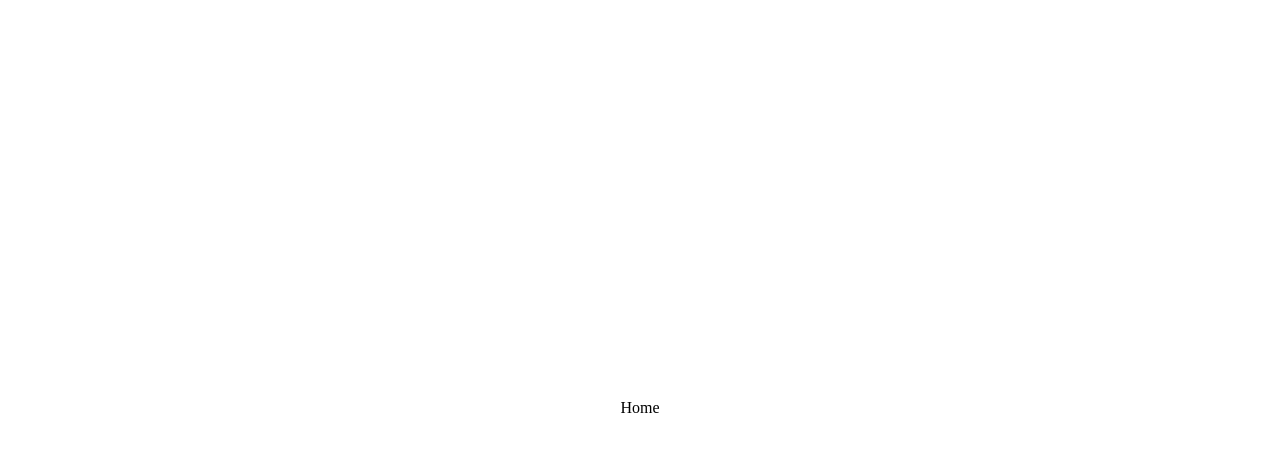
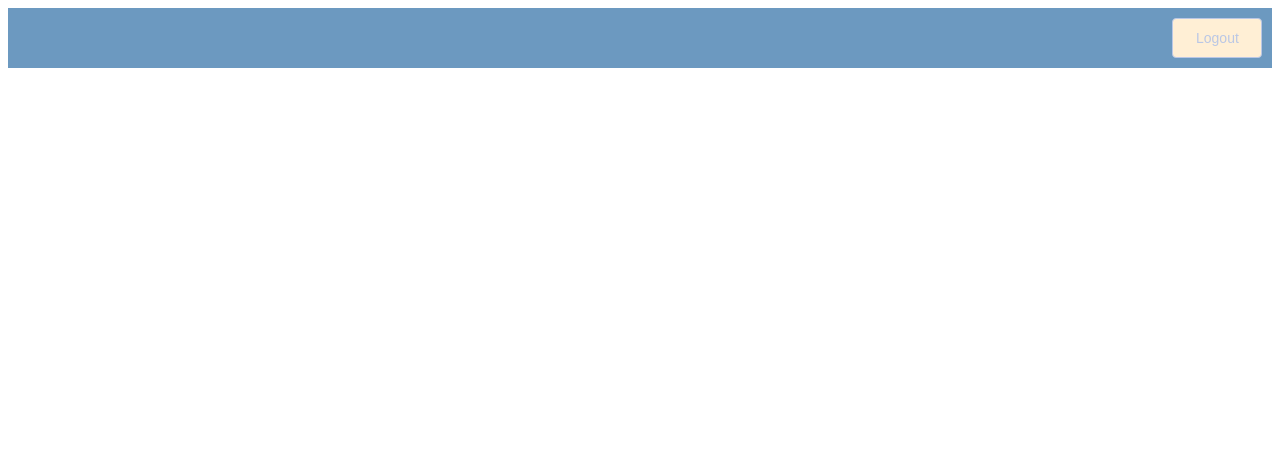
Before and after one commit to ChinYoung/project-from-scratch-react, a React (Vite) app: page /libra/home in a window 1280 px wide. Shown: the top 452 px of the page. Built offline with nearby package versions, Linux system fonts and the light colour scheme.

Commit message:
finish login and logout

```diff
--- a/src/components/Home/index.jsx
+++ b/src/components/Home/index.jsx
@@ -1,7 +1,19 @@
 import React from 'react'
+import { useNavigate } from 'react-router'
+import { Button } from '../../styledComponent/style'
+import ownStyle from './index.module.css'
 
 export default function Home() {
+  const navigate = useNavigate()
+  function Logout() {
+    if (window.sessionStorage.getItem('token')) {
+      window.sessionStorage.removeItem('token')
+      navigate('/libra/login', { replace: true })
+    }
+  }
   return (
-    <div>Home</div>
+    <div className={ownStyle.header}>
+      <Button onClick={Logout}>Logout</Button>
+    </div>
   )
 }
--- /dev/null
+++ b/src/components/Home/index.module.css
@@ -0,0 +1,6 @@
+.header {
+    width: 100%;
+    height: 60px;
+    display: flex;
+    background-color: rgb(108, 153, 192);
+}
--- a/src/components/Login/index.jsx
+++ b/src/components/Login/index.jsx
@@ -5,16 +5,15 @@ import { Label, Input, Button } from '../../styledComponent/style'
 
 export default function LoginPage() {
   let [user, setUser] = useState({ username: '', password: '' })
-
+  const navigate = useNavigate()
   function Login() {
-    const navigate = useNavigate()
     const search = window.location.search.substring(1)
     const params = search.split('&')
     const token = params.map((item) => {
       const [name, value] = item.split('=')
       if (name === 'token') { return value }
     })
-    if (token.length !== 0) {
+    if (token[0]) {
       window.sessionStorage.setItem('token', token[0])
       navigate('/libra/home', { replace: true })
     } else {
--- a/src/components/Login/index.module.css
+++ b/src/components/Login/index.module.css
@@ -1,7 +1,14 @@
 .loginBox {
+    position: absolute;
+    margin: auto;
+    top: 0;
+    left: 0;
+    bottom: 0;
+    right: 0;
     display: flex;
     flex-direction: column;
     width: 500px;
+    height: 200px;
     padding: 20px;
     background-color: rgb(108, 153, 192);
 }
--- a/src/main.css
+++ b/src/main.css
@@ -13,3 +13,8 @@ body {
     justify-content: center;
     align-items: center;
 }
+
+.ComContainer {
+    width: 100%;
+    height: 100%;
+}
--- a/src/router/index.js
+++ b/src/router/index.jsx
@@ -5,7 +5,7 @@ import Home from '../components/Home'
 
 export default function routes() {
   return (
-    <div>
+    <div className="ComContainer">
       <Routes>
         <Route path="/libra/" element={<LoginPage />} />
         <Route path="/libra/login" element={<LoginPage />} />
--- a/src/styledComponent/style.jsx
+++ b/src/styledComponent/style.jsx
@@ -1,6 +1,8 @@
 import styled from 'styled-components'
 
 const Button = styled.button`
+    width: 90px;
+    height: 40px;
     border-radius: 4px;
     padding: 12px 23px;
     color: #bac7e5;
@@ -14,6 +16,8 @@ const Button = styled.button`
     text-align: center;
     box-sizing: border-box;
     margin-left: auto;
+    margin-top: 10px;
+    margin-right: 10px;
     font-size: 14px;
     :hover {
         border-color: #646cff;
@@ -34,6 +38,7 @@ const Input = styled.input`
     outline: none;
     padding: 0 15px;
     margin-left: 10px;
+    margin-right: 10px;
     width: calc(86% - 10px);
 `
 const Label = styled.label`
```
